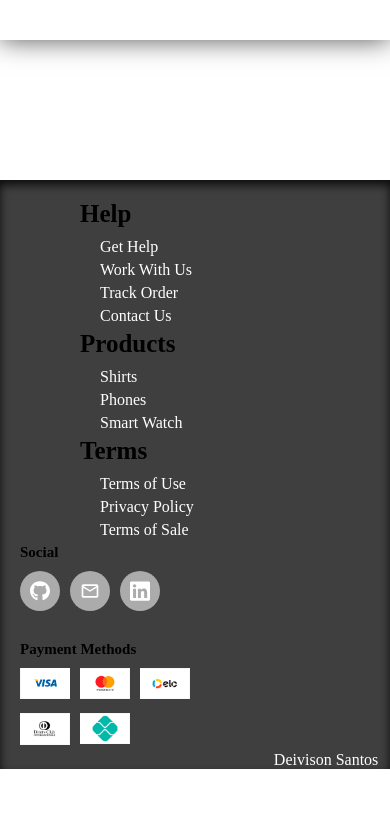
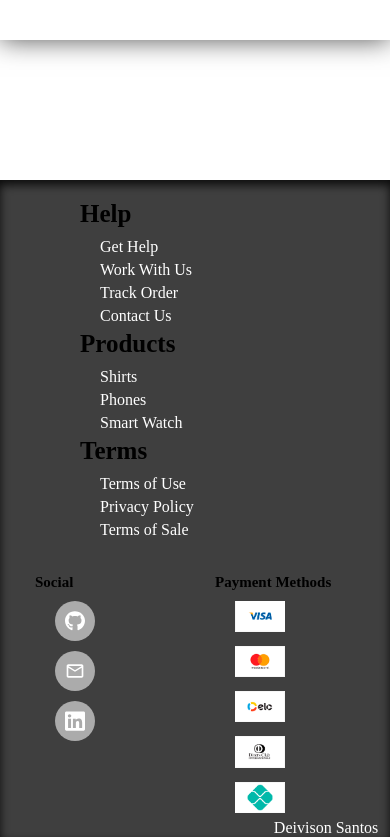
Before and after one commit to DeivisonCs/web-store, a Next.js app: page / in a window 390 px wide. Shown: the part 1138-1975 px from the top of the page. Before the commit the page ends 1907 px from the top, so only its background shows below. Built offline with nearby package versions, Linux system fonts and the light colour scheme.

Commit message:
footer padding edited

```diff
--- a/app/components/Footer/styles.css
+++ b/app/components/Footer/styles.css
@@ -18,6 +18,7 @@
     /* background-color: cyan; */
     /* flex-basis: 70%; */
     flex-grow: 1;
+    margin-bottom: 30px;
 
     display: flex;
     flex-direction: row;
@@ -65,6 +66,15 @@
     gap: 30px;
 }
 
+@media screen and (max-width: 890px){
+    #footer-section .extra-info-section{
+        margin-left: 15px;
+
+        flex-direction: row;
+        gap: 80px;
+    }
+}
+
 #footer-section .extra-info-section h3 {
     font-size: 15px;
 }
@@ -88,6 +98,12 @@
 
 #footer-section .extra-info-section .payment-methods span img{
     width: 50px;
+}
+
+@media screen and (max-width: 890px){
+    #footer-section .extra-info-section .payment-methods{
+        padding-left: 20px;
+    }
 }
 
 /* ---------------------- Social Media ------------------------- */
@@ -115,6 +131,12 @@
 
 #footer-section .extra-info-section .social-media a img{
     width: 20px;
+}
+
+@media screen and (max-width: 890px){
+    #footer-section .extra-info-section .social-media{
+        padding-left: 20px;
+    }
 }
 
 /* ---------------------- Signature ------------------------- */
```
